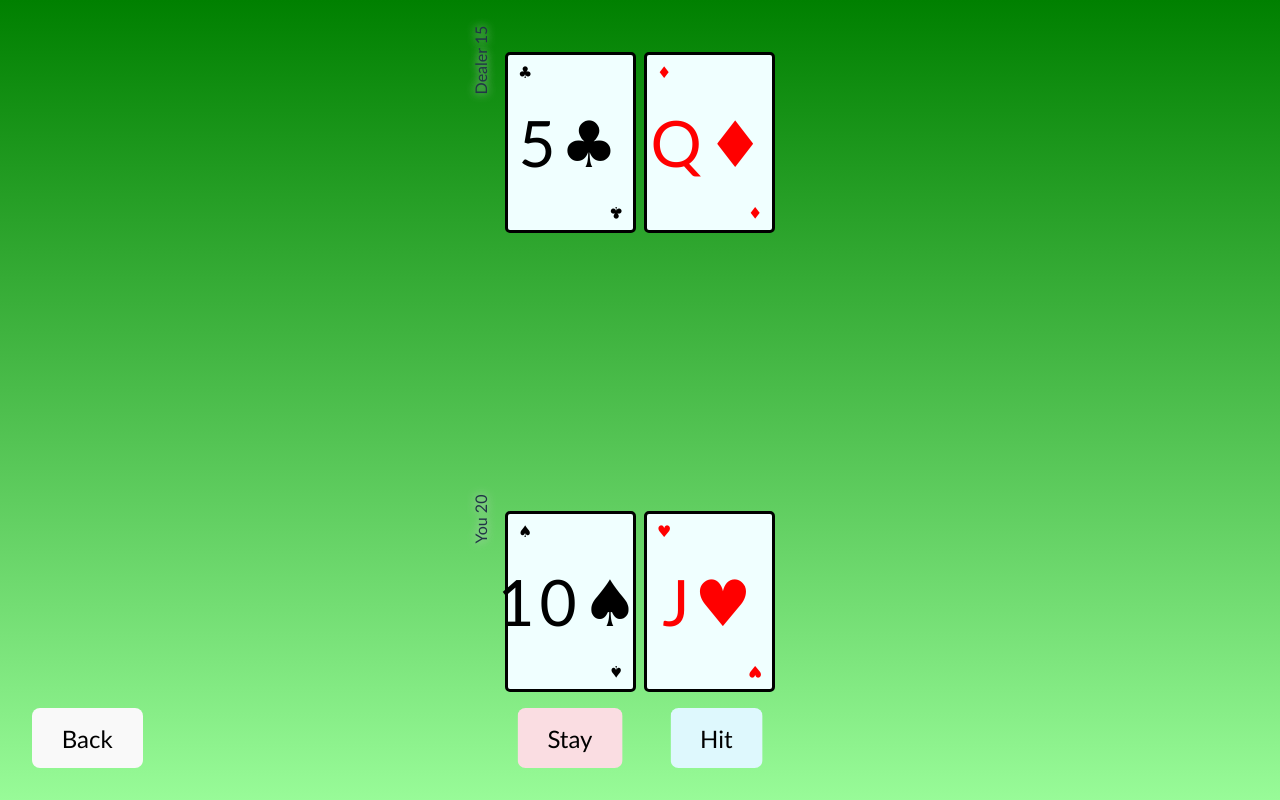
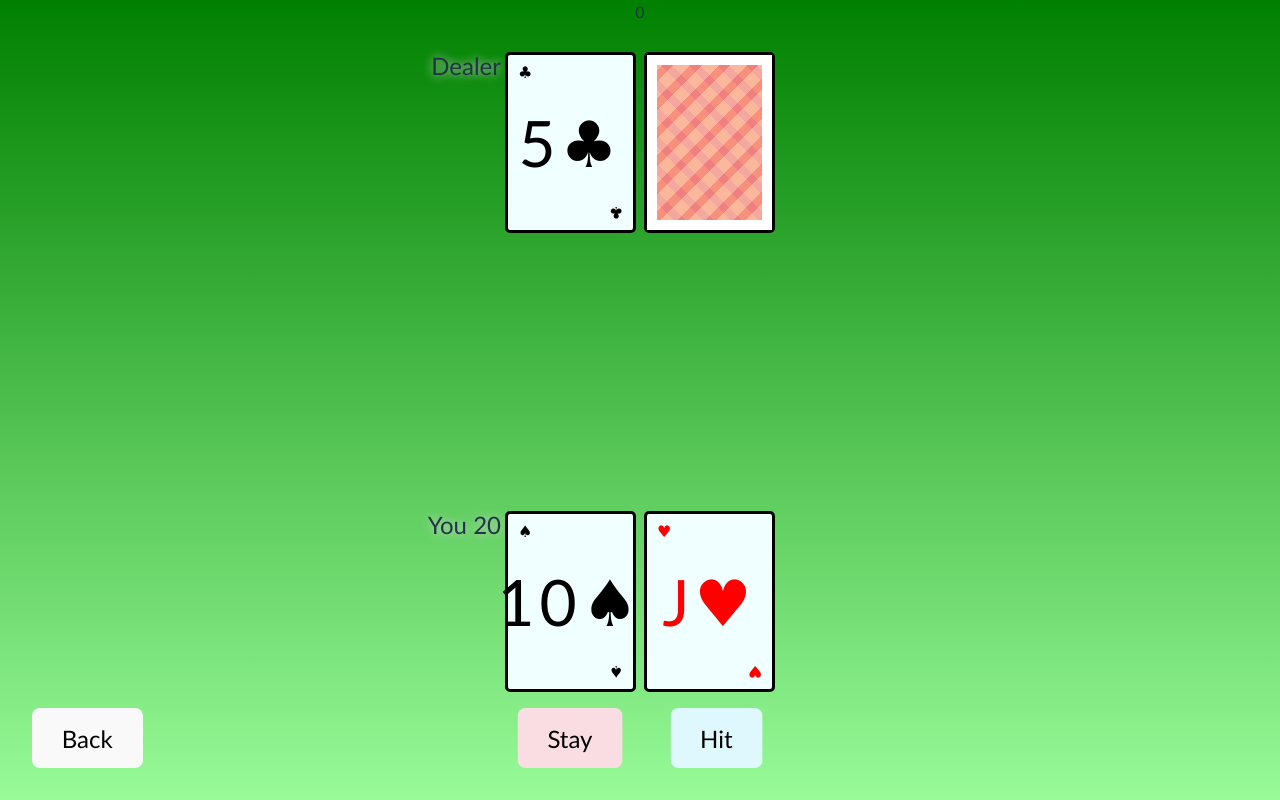
Before and after one commit to jobbol/blackjack, a React (Vite) app: page / in a window 1280 px wide. Both pictures are taken after a click on the button "Multiplayer". Built offline with nearby package versions, Linux system fonts and the light colour scheme.

Commit message:
Single player completed.

```diff
--- a/src/items/Card.tsx
+++ b/src/items/Card.tsx
@@ -25,7 +25,7 @@ export default function Card ({suit, rank, isDown}: {suit: string, rank: string,
 
     if (isDown) {
         return (
-            <div>
+            <div className="card-container">
                 <div className="card face-down">
                     <div className="inner-border">&nbsp;</div>
                 </div>
@@ -34,7 +34,7 @@ export default function Card ({suit, rank, isDown}: {suit: string, rank: string,
     }
 
     return (
-        <div>
+        <div className="card-container">
             <div className={"card " + color}>
                 <div className="corner tl">{suit}</div>
                 <div className="corner br">{suit}</div>
--- a/src/pages/Game.css
+++ b/src/pages/Game.css
@@ -2,13 +2,8 @@ main#game {
     background-image: linear-gradient(green, palegreen);
 }
 
-.hand > div,
-.hand > span {
+.hand .card-container {
     float: left;
-}
-
-.hand span {
-    width: 55px;
 }
 
 .hand {
@@ -28,15 +23,23 @@ main#game {
 
 
 
-.hand span{
+.hand .name-and-score {
     position: absolute;
+    top: 0;
+    left: 0;
+    transform: translateX(-100%);
     text-shadow: 0 0 10px lightgray;
-    left: -60px;
-    width: 80px;
-    top: 0;
-    transform: rotate(-90deg);
+    font-size: 1.5rem;
+    /* width: 80px; */
 }
 
+.hand .name-and-score p {
+    margin: 0;
+}
+
+.hand .name-and-score .bust {
+    color: maroon;
+}
 
 
 /* .hand-self::before{
@@ -83,3 +86,8 @@ button#back {
 .player-actions #hit {
     background-color: rgb(222, 248, 253);
 }
+
+#end-stats {
+    font-size: 2rem;
+    margin-top: -2rem;
+}
--- a/src/pages/Game.tsx
+++ b/src/pages/Game.tsx
@@ -5,30 +5,109 @@ import { useState, useRef  } from 'react';
 
 
 export default function Game ({alterPage, settings, users, setUsers}: {alterPage: Function, settings: Object, users: Object[][], setUsers: Function}) {
-    let [isPlayerTurn, setPlayerTurn] = useState(false);
+    let [gameProgress, setGameProgress] = useState(0); //0 = player turn, 1 = dealer turn, 2 = game end.
 
-    const options = {...settings, users, setUsers, isPlayerTurn, setPlayerTurn};
+    const options = {...settings, users, setUsers, gameProgress, setGameProgress};
 
+    /**
+     * Displays array of card elements to display on the screen.  Dealer will have second card face down.
+     * @param {number} userIndex  - The user to look at.  0 = dealer, 1 = player 1
+     */
     function getHand (userIndex) {
         return users[userIndex].map((card: any, cardIndex: number) => {
-            const isDown = userIndex !== 1 && cardIndex !== 0 && isPlayerTurn;
+            const isDown = userIndex !== 1 && cardIndex !== 0 && gameProgress === 0;
             return <Card key={card.toString()} {...{...card, isDown}}/>;
         });
     }
 
+    /**
+     * Displays which hand belongs to which users, their current score, and if they've busted.
+     * @param {number} userIndex  - The user to look at.  0 = dealer, 1 = player 1
+     */
+    function buildHUD (userIndex) {
+        const score = blackjack.getUserScore({...options, userIndex});
+
+        let bust = <></>;
+        if (score >= blackjack.bustAmount) {
+            bust = <p className="bust">Bust</p>;
+        }
+
+        let name = <></>;
+        if (userIndex === 0) {
+            name = <span>Dealer</span>;
+        } else if (userIndex === 1) {
+            name = <span>You</span>;
+        } else {
+            name = <span>Player {userIndex}</span>
+        }
+
+        let scoreSpan = <span>{gameProgress > 0 || userIndex !== 0? blackjack.getUserScore({...options, userIndex}):''}</span>;
+
+
+        return <div className="name-and-score">
+            <p>{name} {scoreSpan}</p>
+            {bust}
+        </div>
+    }
+
+
+
+
     return <>
+        <div>{gameProgress}</div>
+
         <div className="hand hand-opponent">
-            <span className="name-and-score">Dealer {!isPlayerTurn? blackjack.getUserScore({...options, userIndex: 0}):''}</span>
+            {buildHUD(0)}
             {getHand(0)}
         </div>
+
         <div className="hand hand-self">
-            <span className="name-and-score">You {blackjack.getUserScore({...options, userIndex: 1})}</span>
+            {buildHUD(1)}
             {getHand(1)}
         </div>
+
         <div className="player-actions">
-            <button id="stay" onClick={() => blackjack.dealerAction({...options})}>Stay</button>
-            <button id="hit"  onClick={() => blackjack.playerHitAction({...options})}>Hit</button>
+            {gameProgress === 0 &&
+            <>
+                <button id="stay" onClick={() => blackjack.dealerAction({...options})}>Stay</button>
+                <button id="hit"  onClick={() => blackjack.playerHitAction({...options})}>Hit</button>
+            </>}
+            {gameProgress === 1 &&
+            <>
+                <button id="dealer-action" onClick={() => blackjack.dealerAction({...options})}>Continue</button>
+            </>}
+            {gameProgress === 2 &&
+            <>
+                <button id="replay" onClick={() => blackjack.init({...options})}>Play again</button>
+            </>}
         </div>
+
+        {gameProgress === 2 &&
+            <EndStats {...options}/>
+        }
+
         <button id="back" onClick={() => alterPage('menu')}>Back</button>
     </>
 }
+
+
+/**
+ * Displays stats at the end of the game: winner, loser, tie, and win conditions.
+ */
+function EndStats (options) {
+
+    let stats = blackjack.endStats({...options});
+
+    let text: string;
+    if (stats.isDealerDefaultWin) {
+        text = 'All users bust. House wins.';
+    } else if (stats.isTied) {
+        text = 'Tie.';
+    } else if (stats.winnerIndex === 0) {
+        text = 'Dealer wins.';
+    } else if (stats.winnerIndex === 1) {
+        text = 'You win.';
+    }
+
+    return <p id="end-stats" className="vertical-center">{text}</p>
+}
--- a/src/utils/blackjack-react.tsx
+++ b/src/utils/blackjack-react.tsx
@@ -1,31 +1,38 @@
 import {Card, Deck} from "./blackjack";
 
 let deck: Deck;
-const bustAmount = 22;
+export const bustAmount = 22;
 
 /**
  * Starts a new game of Blackjack.
  * @param {function} setUsers - React function which alters all user hands.
  * @param {number} userCount - Number of users / bots in the game.  The dealer is included in this number.
  */
-export function init ({setUsers, userCount = 2}: {setUsers: Function, userCount: number}) {
+export function init ({setUsers, userCount = 2, setGameProgress}: any) {
     deck = new Deck();
     deck.shuffle();
     setUsers([...Array(userCount)].map(() => deck.remove(2)));
+    if (setGameProgress) {
+        setGameProgress(0);
+    }
 }
 
 /**
- * Gives a specified user a card.  Returns user's new hand.
+ * Gives a specified user a card.
  * @param {function} setUsers - React function which alters all user hands.
  * @param {number} userIndex
  */
-export function hit ({userIndex, setUsers}: any) {
+export function hit (params: any) {
+    const {userIndex, setUsers} = params;
+    let score: number;
     setUsers((users:Card[][]) => {
         return users.map((user,i) => {
             if (i !== userIndex) {
                 return user;
             }
-            return [...user, ...deck.remove()];
+            const hand = [...user, ...deck.remove()];
+            score = getUserScore({...params});
+            return hand;
         });
     });
 }
@@ -36,7 +43,7 @@ export function hit ({userIndex, setUsers}: any) {
  * @param {number} userIndex
  */
 export function playerHitAction (params) {
-    const {setUsers, setPlayerTurn} = params;
+    const {setUsers, setGameProgress} = params;
 
     setUsers((users:Card[][]) => {
         return users.map((user,i) => {
@@ -45,31 +52,43 @@ export function playerHitAction (params) {
             }
 
             const hand = [...user, ...deck.remove()];
+
+            //If this action causes user to bust, end the game.
             if (getUserScore({...params, userOverride: hand}) >= bustAmount) {
-                setPlayerTurn(false);
+                setGameProgress(2);
             }
+
             return hand;
         });
     });
 }
 
+/**
+ * Unflips dealer card.
+ * Dealer may hit multiple times.
+ * Ends game.
+ */
+export function dealerAction (params: any) {
+    let {setUsers, gameProgress, setGameProgress} = params;
 
-
-export function dealerAction (params: any) {
-    let {hasDealer, users, setUsers} = params;
-    if (!hasDealer) {
-        throw new Error('dealerAction() cannot be called, if no dealer exists in the game.');
+    if (gameProgress === 0) {
+        setGameProgress(1);
     }
 
     //Dealer hits on 16 and below and stands on 17 and above.
     if (getUserScore({...params, userIndex: 0}) < 16) {
-        return {action: 'hit',  hand: hit({userIndex: 0, setUsers})};
+        hit({...params, userIndex: 0});
     } else {
-        return {action: 'stay', hand: users[0]};
+        setGameProgress(2);
     }
 }
 
+
+
 export function getUserScore ({users, userOverride, userIndex, hasDealer}: any) {
+    if (!userOverride && !users) {
+        debugger;
+    }
     users = userOverride ?? users[userIndex];
     let score = users.reduce((total: number, card: Card) => total += card.toValue(), 0);
 
@@ -118,17 +137,20 @@ export function endStats (params: any) {
         //If this score isn't a bust and is the lowest, then make this the winner and reset possible ties.
         if (score < bustAmount && score > winnerScore) {
             winnerIndex = index;
+            winnerScore = score;
             isTied = false;
             tiedUsers = [];
+            return;
         }
 
         //If this score is the equal to the winning score, then this is a tie.  Reset winner.
         if (score < bustAmount && score === winnerScore) {
-            winnerIndex = -1;
             if (tiedUsers.length === 0) {
                 tiedUsers.push(winnerIndex);
             }
             tiedUsers.push(index);
+            isTied = true;
+            winnerIndex = -1;
         }
     });
 
--- a/src/utils/blackjack.tsx
+++ b/src/utils/blackjack.tsx
@@ -110,26 +110,29 @@ export default class Blackjack {
         let winnerIndex = -1;
         let winnerScore = 0;
 
-        scores.forEach((score, index) => {
+        scores.forEach((score: number, index: number) => {
             //If this score isn't a bust and is the lowest, then make this the winner and reset possible ties.
             if (score < bustAmount && score > winnerScore) {
                 winnerIndex = index;
+                winnerScore = score;
                 isTied = false;
                 tiedUsers = [];
+                return;
             }
 
             //If this score is the equal to the winning score, then this is a tie.  Reset winner.
             if (score < bustAmount && score === winnerScore) {
-                winnerIndex = -1;
                 if (tiedUsers.length === 0) {
                     tiedUsers.push(winnerIndex);
                 }
                 tiedUsers.push(index);
+                isTied = true;
+                winnerIndex = -1;
             }
         });
 
             //Dealer wins if dealer and all players bust.
-        if (scores.every(score => score >= bustAmount) && this.hasDealer) {
+            if (scores.every((score: number) => score >= bustAmount) && this.hasDealer) {
                 winnerIndex = 0;
                 winnerScore = scores[0];
                 isDealerDefaultWin = true;
@@ -229,7 +232,11 @@ export class Card {
      * @returns {number}
      */
     toValue (): number {
-        let faces = ['J', 'Q', 'K', 'A'].some(r => r === this.rank);
+        if (this.rank === 'A') {
+            return 11;
+        }
+
+        let faces = ['J', 'Q', 'K'].some(r => r === this.rank);
 
         if (faces) {
             return 10;
```
Lines whose indentation alone changed are shown as unchanged.
